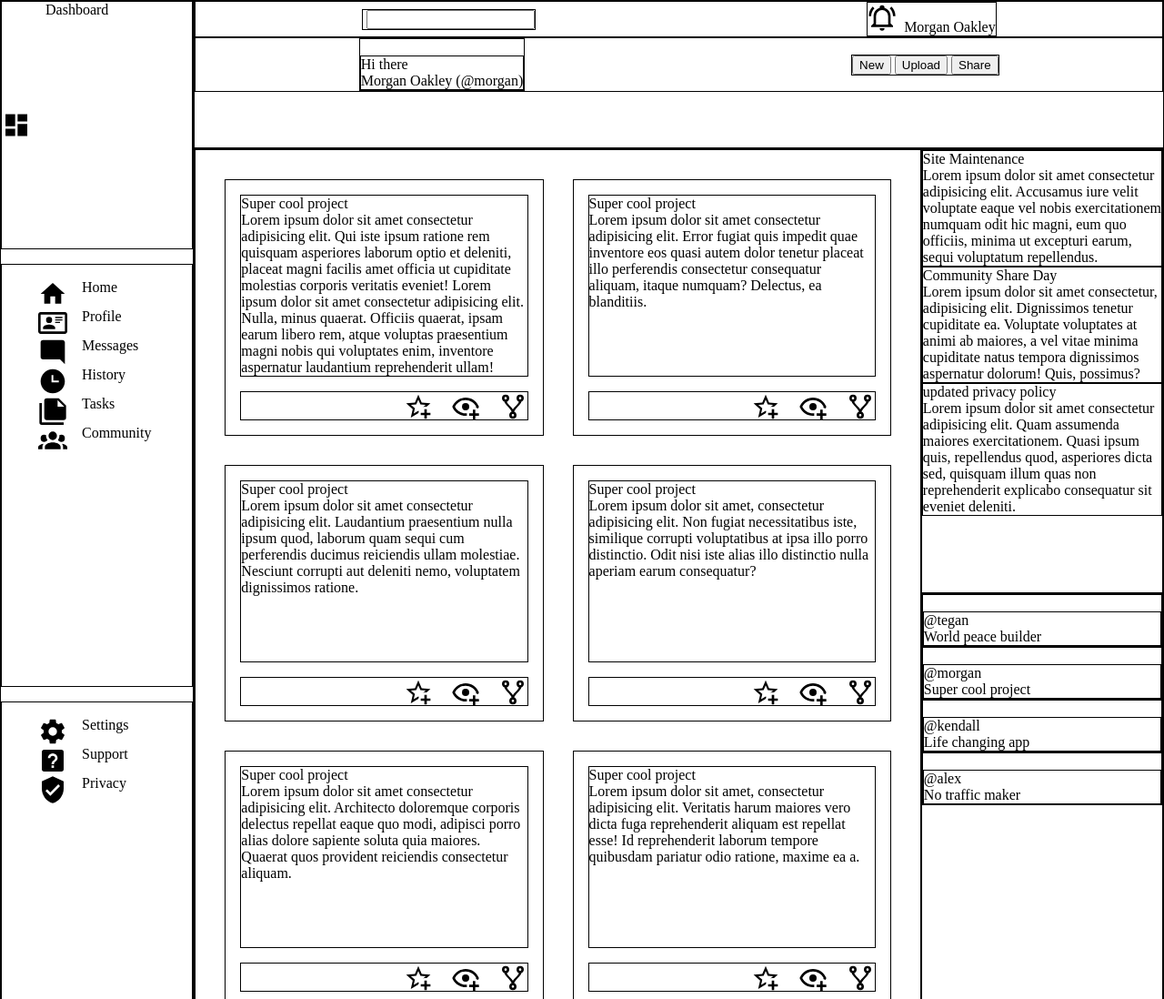
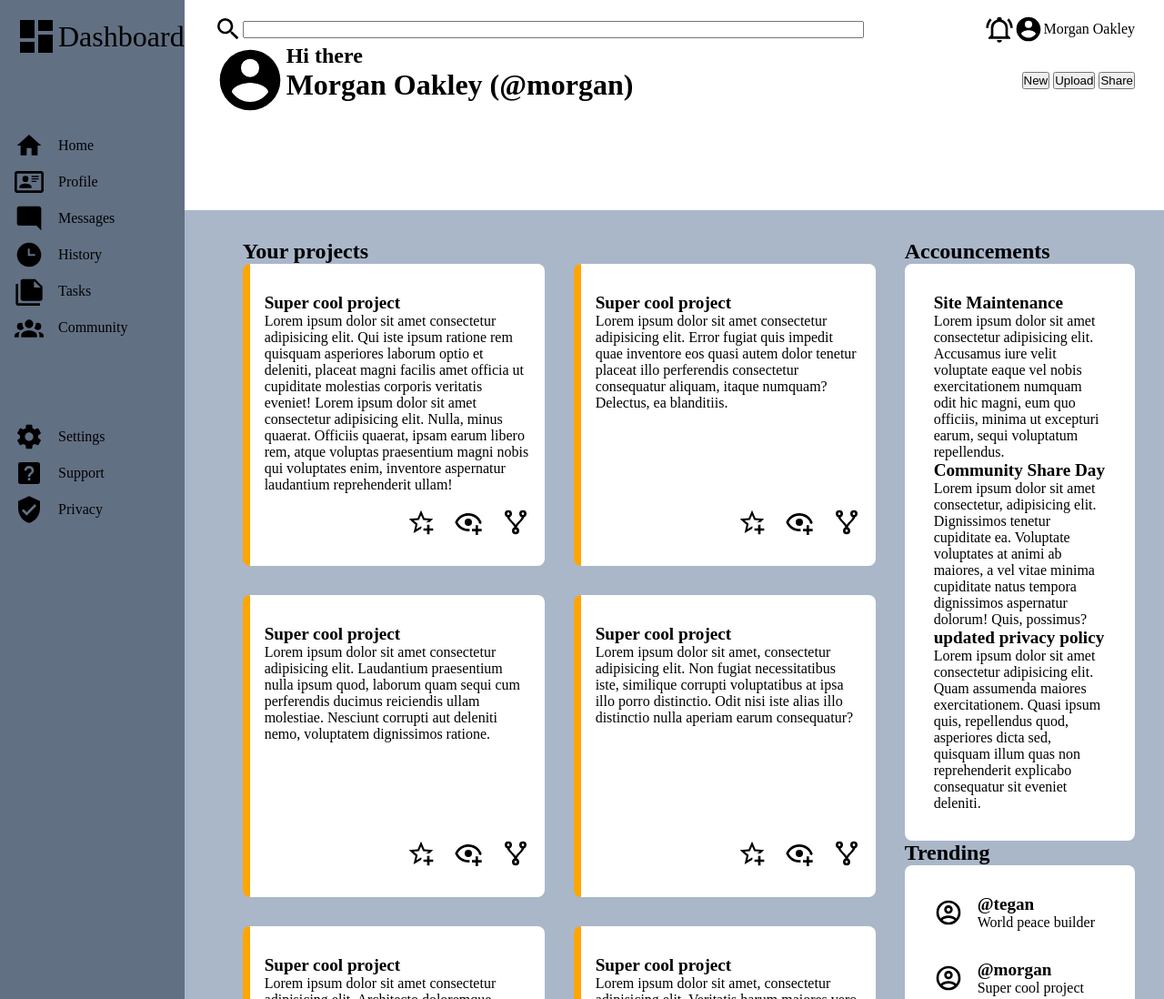
Before and after one commit to Mkkami/odin-admin-dashboard, a plain HTML site: page index.html in a window 1280 px wide. Shown: the top 1098 px of the page at 91% size. Drawn offline with Linux system fonts and the light colour scheme.

Commit message:
add base colors

```diff
--- a/index.html
+++ b/index.html
@@ -59,21 +59,21 @@
         </div>
     </div>
     <div class="header">
-        <div class="row up">
+        <div class="row top">
             <div class="left">
-                <img src="img/" alt="">
+                <img src="img/magnify.svg" alt="">
                 <input type="text">
             </div>
             <div class="right">
                 <img src="img/bell-ring-outline.svg" alt="" class="bell">
-                <img src="img/" alt="" class="icon">
+                <img src="img/account-circle.svg" alt="" class="icon">
                 <span class="name">Morgan Oakley</span>
             </div>
 
         </div>
-        <div class="row down">
+        <div class="row bottom">
             <div class="left">
-                <img src="img/" alt="" class="icon">
+                <img src="img/account-circle.svg" alt="" class="icon">
                 <div>
                     <p>Hi there</p>
                     <p>Morgan Oakley (@morgan)</p>
@@ -88,6 +88,8 @@
     </div>
     <div class="content">
         <div class="projects">
+            <h2>Your projects</h2>
+            <div class="cards">
                 <div class="card">
                     <div class="text">
                         <p class="title">Super cool project</p>
@@ -157,44 +159,50 @@
                     </div>
                 </div>
             </div>
+        </div>
         <div class="announcements">
-            <div>
+            <h2>Accouncements</h2>
+            <div class="announcements-content">
+                <div class="item">
                     <p class="title">Site Maintenance</p>
                     <p>Lorem ipsum dolor sit amet consectetur adipisicing elit. Accusamus iure velit voluptate eaque vel nobis exercitationem numquam odit hic magni, eum quo officiis, minima ut excepturi earum, sequi voluptatum repellendus.</p>
                 </div>
-            <div>
+                <div class="item">
                     <p class="title">Community Share Day</p>
                     <p>Lorem ipsum dolor sit amet consectetur, adipisicing elit. Dignissimos tenetur cupiditate ea. Voluptate voluptates at animi ab maiores, a vel vitae minima cupiditate natus tempora dignissimos aspernatur dolorum! Quis, possimus?</p>
                 </div>
-            <div>
+                <div class="item">
                     <p class="title">updated privacy policy</p>
                     <p>Lorem ipsum dolor sit amet consectetur adipisicing elit. Quam assumenda maiores exercitationem. Quasi ipsum quis, repellendus quod, asperiores dicta sed, quisquam illum quas non reprehenderit explicabo consequatur sit eveniet deleniti.</p>
                 </div>
             </div>
+        </div>
         <div class="trending">
-            <div>
-                <img src="img/" alt="">
+            <h2>Trending</h2>
+            <div class="account-list">
+                <div class="account">
+                    <img src="img/account-circle-outline.svg" alt="">
                     <div>
                         <p class="title">@tegan</p>
                         <p>World peace builder</p>
                     </div>
                 </div>
-            <div>
-                <img src="img/" alt="">
+                <div class="account">
+                    <img src="img/account-circle-outline.svg" alt="">
                     <div>
                         <p class="title">@morgan</p>
                         <p>Super cool project</p>
                     </div>
                 </div>
-            <div>
-                <img src="img/" alt="">
+                <div class="account">
+                    <img src="img/account-circle-outline.svg" alt="">
                     <div>
                         <p class="title">@kendall</p>
                         <p>Life changing app</p>
                     </div>
                 </div>
-            <div>
-                <img src="img/" alt="">
+                <div class="account">
+                    <img src="img/account-circle-outline.svg" alt="">
                     <div>
                         <p class="title">@alex</p>
                         <p>No traffic maker</p>
@@ -202,5 +210,6 @@
                 </div>
             </div>
         </div>
+    </div>
 </body>
 </html>
--- a/style.css
+++ b/style.css
@@ -1,22 +1,32 @@
 :root {
     --main-color: white;
-    --alt-color: cyan;
-    --background-color: gray;
+    /* --alt-color: #A9B7C9;
+    --background-color: #627084; */
+    --alt-color: #627084;
+    --background-color: #A9B7C9;
     --highlight-color: orange;
+    --top-padding: 1em;
+    --left-padding: 2em;
+    --transition-duration: 0.6s;
+}
+* {
+    margin: 0;
+    padding: 0;
+    box-sizing: border-box;
 }
 div {
-    border: 1px solid black;
+    /* border: 1px solid black; */
 }
 
 body {
     margin: 0;
     display: grid;
-    grid-template-columns: 1fr 5fr;
+    grid-template-columns: 1fr 6fr;
     grid-template-rows: 1fr 6fr;
 }
-
 ul li {
     list-style: none;
+    margin-bottom: 0.5em;
 }
 
 img {
@@ -26,6 +36,10 @@ img {
 p {
     margin: 0;
 }
+p.title {
+    font-size: 1.2em;
+    font-weight: bold;
+}
 
 .sidebar {
     grid-column: 1;
@@ -33,36 +47,102 @@ p {
     display: grid;
     /* flex-direction: column; */
     row-gap: 16px;
+    padding-top: var(--top-padding);
+    align-content: start;
+    gap: 5em;
+    background-color: var(--alt-color);
 }
 
+.sidebar p {
+    margin: auto 0;
+}
 .sidebar .logo {
     display: flex;
-    gap: 1rem;
+    font-size: 2rem;
+}
+
+.sidebar .logo img {
+    width: 3rem;
 }
 .sidebar li {
     display: flex;
-    gap: 1rem;
+    gap: 1em;
 }
+
+.sidebar li {
+    transition: transform var(--transition-duration);
+}
+
+.sidebar li:hover {
+    cursor: pointer;
+    transform:translateX(1em);
+}
+
+.sidebar > div {
+    padding-left: 1rem;
+}
+
 .header {
     grid-column: 2;
     grid-row: 1;
+    padding-top: var(--top-padding);
 }
 
 .header .row {
     display: flex;
-    justify-content: space-around;
+    justify-content: space-between;
     align-items: center;
+    padding: 0 2em;
+}
+
+.header .top .right {
+    display: flex;
+    align-items: center;
+}
+.header .top .left {
+    display: flex;
+    align-items: center;
+    flex: 1;
+}
+
+.header .bottom .left {
+    font-size: 2rem;
+    font-weight: bold;
+    display: flex;
+}
+
+.bottom .left div > :first-child {
+    font-size: 1.5rem;
+}
+
+.header .bottom .left .icon {
+    width: 5rem;
+}
+
+.left input {
+    flex: 1;
+    margin-right: 10em;
+
 }
 
 .content {
     display: grid;
     grid-template-columns: 3fr 1fr;
     grid-template-rows: 1fr 1fr;
+    padding: 0 2em;
+    background-color: var(--background-color);
 }
 
 .content .projects {
     padding: 2em;
     grid-row: span 2;
+}
+
+.content .projects h2 {
+    margin: 0;
+}
+
+.content .cards {
     display: grid;
     grid-template-columns: repeat(2, 1fr);
     grid-template-rows: repeat(3, 1fr);
@@ -70,10 +150,12 @@ p {
 }
 
 .card {
-    padding: 1em;
+    padding: 2em 1em;
     display: grid;
     grid-template-rows: auto 2rem;
-
+    border-left: 8px solid orange;
+    border-radius: 8px;
+    background-color: var(--main-color);
 }
 
 .card .text {
@@ -86,5 +168,44 @@ p {
 
 .card img {
     margin-left: 1rem;
+}
 
+.announcements>div,
+.trending>div {
+    background-color: var(--main-color);
 }
+
+.announcements {
+    padding-top: 2em;
+}
+
+
+.account {
+    display: flex;
+    padding: 1em 0;
+    gap: 1em;
+}
+.account > div {
+    flex: 1;
+}
+
+.announcements > div,
+.trending {
+    display: flex;
+    flex-direction: column;
+    justify-content: start;
+}
+
+.announcements-content {
+    border-radius: 8px;
+    padding: 2em;
+}
+
+.announcements .item p {
+    overflow: auto;
+}
+
+.trending .account-list {
+    border-radius: 8px;
+    padding: 1em 2em;
+}
```
Also changed, not shown: img/account-circle-outline.svg (added), img/account-circle.svg (added). Lines whose indentation alone changed are shown as unchanged.
